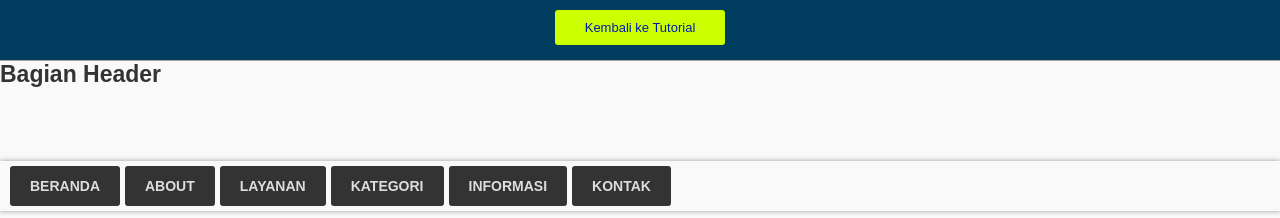
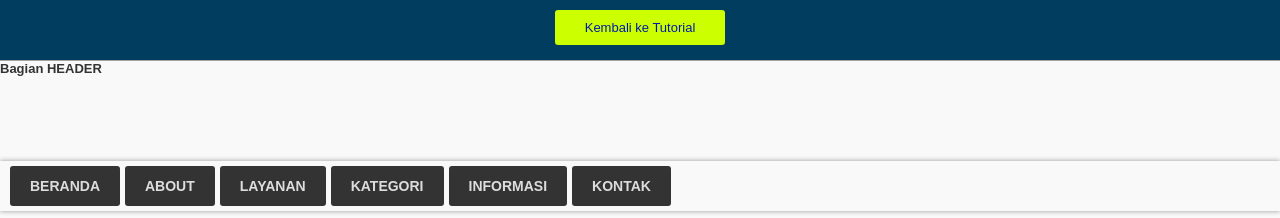
Before and after one commit to Assalaam/Demo, a plain HTML site: page Sticky-nav-menu/index.html in a window 1280 px wide. Shown: the top 218 px of the page. Drawn offline with nearby package versions, Linux system fonts and the light colour scheme.

Commit message:
Update index.html

```diff
--- a/Sticky-nav-menu/index.html
+++ b/Sticky-nav-menu/index.html
@@ -28,7 +28,7 @@
 
 <div class='header'>
 
-<b><span style='font-size:23px;text-align:center;margin-top:40px;margin-left:auto;margin-right:auto'>Bagian Header</span></b>
+<b>Bagian HEADER</b>
 
 </div>
 
```
